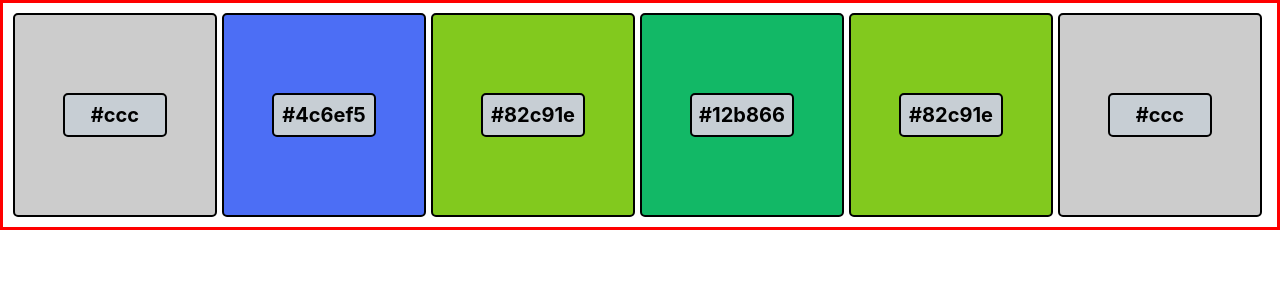
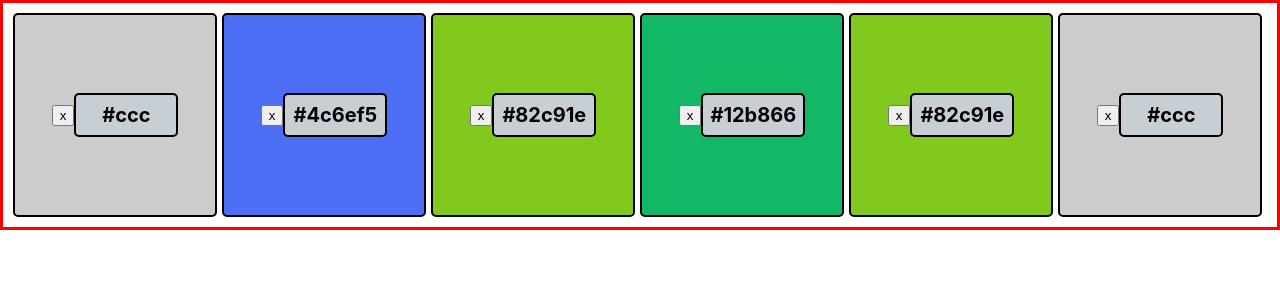
Before and after one commit to Long-HaHoang/color-saver-app, a React (Create React App) app: page / in a window 1280 px wide. Shown: the top 300 px of the page. Built offline with nearby package versions, Linux system fonts and the light colour scheme.

Commit message:
add: delete button to color card

```diff
--- a/src/App.js
+++ b/src/App.js
@@ -1,7 +1,8 @@
 import styled from "styled-components";
 import ColorCard from "./component/ColorCard";
-import StyledDiv from "./component/ColorCard/StyledDiv";
+import StyledDivContainer from "./component/ColorCard/StyledDivContainer";
 import StyledColorName from "./component/ColorCard/SyledColorName";
+import { useState } from "react";
 
 console.clear();
 
@@ -20,16 +21,28 @@ function handleColorPick() {
   console.log("😳 You clicked me!");
 }
 
-const colors = ["#ccc", "#4c6ef5", "#82c91e", "#12b866", "#82c91e", "#ccc"];
+const colors = [
+  { colorHex: "#ccc", id: crypto.randomUUID() },
+  { colorHex: "#4c6ef5", id: crypto.randomUUID() },
+  { colorHex: "#82c91e", id: crypto.randomUUID() },
+  { colorHex: "#12b866", id: crypto.randomUUID() },
+  { colorHex: "#82c91e", id: crypto.randomUUID() },
+  { colorHex: "#ccc", id: crypto.randomUUID() },
+];
 
 function App() {
+  const [colorsState, setColorsState] = useState(colors);
   return (
     <StyledApp>
       {colors.map((element) => (
-        <ColorCard>
-          <StyledDiv color={element}>
-            <StyledColorName>{element}</StyledColorName>
-          </StyledDiv>
+        <ColorCard key={crypto.randomUUID()} id={crypto.randomUUID()}>
+          <StyledDivContainer
+            color={element.colorHex}
+            onClick={handleColorPick}
+          >
+            <button>&#120;</button>
+            <StyledColorName>{element.colorHex}</StyledColorName>
+          </StyledDivContainer>
         </ColorCard>
       ))}
     </StyledApp>
--- a/src/component/ColorCard/StyledDiv.js
+++ b/src/component/ColorCard/StyledDivContainer.js
@@ -1,5 +1,5 @@
 import styled from "styled-components";
-const StyledDiv = styled.div`
+const StyledDivContainer = styled.div`
   height: 200px;
   width: 200px;
   border: 2px solid;
@@ -8,9 +8,10 @@ const StyledDiv = styled.div`
   background-color: ${({ color }) => {
     return color;
   }};
+  position: relative;
   display: flex;
   justify-content: center;
   align-items: center;
 `;
 
-export default StyledDiv;
+export default StyledDivContainer;
```
Also changed, not shown: src/component/ColorCard/StyledDeleteButton.js (added, +8 -0 lines).
